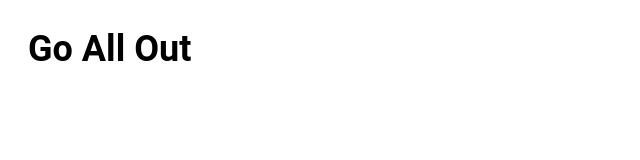
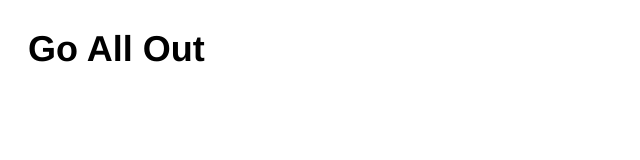
Before and after one commit to Kazuchanfl/hr_app_concept_frontend, a Vue app: page / in a window 1280 px wide. Shown: the top 160 px of the page, without its empty margins (0-640 px from the left). Built offline with nearby package versions, Linux system fonts and the light colour scheme.

Commit message:
change logo font

```diff
--- a/src/components/Logo.vue
+++ b/src/components/Logo.vue
@@ -13,7 +13,6 @@ export default defineComponent({
 h1 {
   position: absolute;
 
-  font-family: Roboto;
   font-style: normal;
   font-weight: bold;
   font-size: 36px;
```
